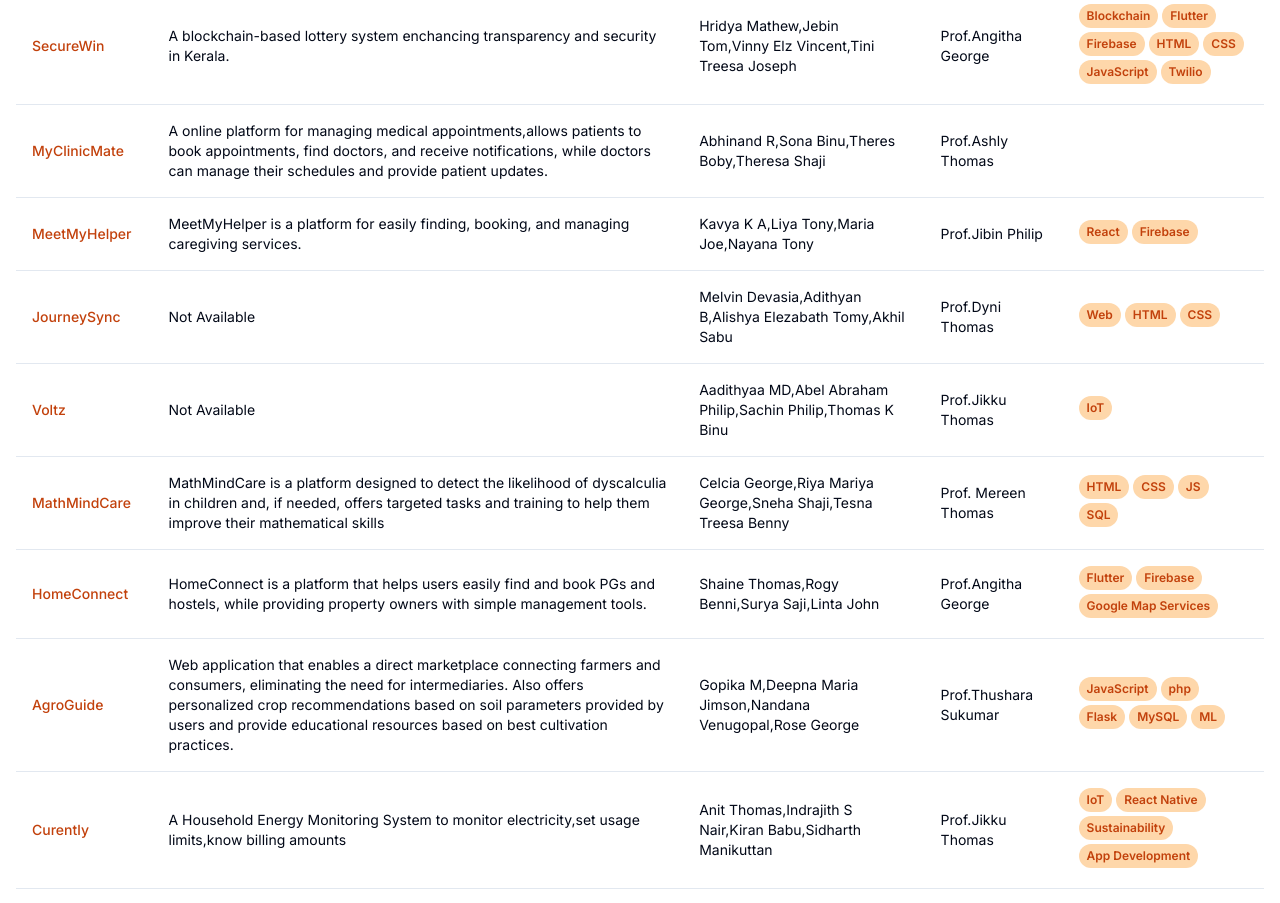
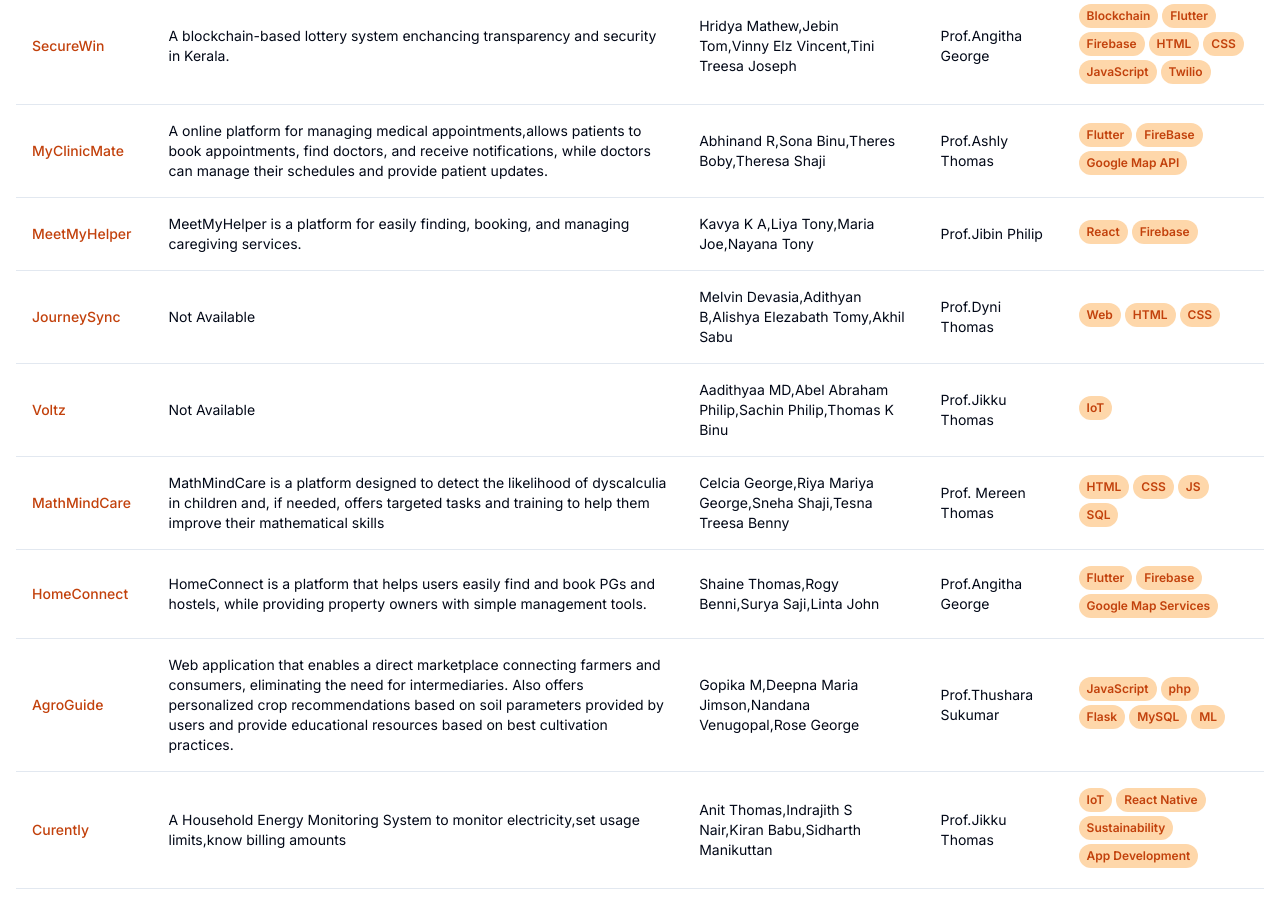
Before and after one commit to Sidharth-Manikuttan/Project-Shelf-CSE-SJCET, a Next.js app in the folder my-app/: page /project-shelf in a window 1280 px wide. Shown: the part 800-1703 px from the top of the page. Built offline with nearby package versions, Linux system fonts and the light colour scheme.

Commit message:
Update MyClinicMate project with Flutter, FireBase, and Google Map API tags

```diff
--- a/my-app/app/project-shelf/projects.js
+++ b/my-app/app/project-shelf/projects.js
@@ -23,7 +23,7 @@ const projectsData = {
         { id: 6, title: "EduNet", description: "Professional Networking and Event Engagement App for Students and Alumni", students: "Kennith Joseph, Amiya Hidayathulla,Melby Mariam Chandy,Akshay CA", supervisor: "Prof. Smitha Jacob", tags: ["Flutter", "App Development", "REST API"] },
         { id: 7, title: "LegalEase AI", description: "LegalEase is a web application that provides users with accessible legal guidance, information on specific laws, and connections to specialized legal experts.", students: "Agnel Brigit Shaji,Akash Benny,Rohan Joshy,Sereena Mariam Saji", supervisor: "Dr.Praseetha V.M", tags: ["Dialogflow", "HTML", "CSS", "JavaScript", "Firebase"] },
         { id: 8, title: "SecureWin", description: "A blockchain-based lottery system enchancing transparency and security in Kerala.", students: "Hridya Mathew,Jebin Tom,Vinny Elz Vincent,Tini Treesa Joseph", supervisor: "Prof.Angitha George", tags: ["Blockchain", "Flutter", "Firebase", "HTML", "CSS", "JavaScript", "Twilio"] },
-        { id: 9, title: "MyClinicMate", description: "A online platform for managing medical appointments,allows patients to book appointments, find doctors, and receive notifications, while doctors can manage their schedules and provide patient updates.", students: "Abhinand R,Sona Binu,Theres Boby,Theresa Shaji", supervisor: "Prof.Ashly Thomas", tags: [] },
+        { id: 9, title: "MyClinicMate", description: "A online platform for managing medical appointments,allows patients to book appointments, find doctors, and receive notifications, while doctors can manage their schedules and provide patient updates.", students: "Abhinand R,Sona Binu,Theres Boby,Theresa Shaji", supervisor: "Prof.Ashly Thomas", tags: ["Flutter", "FireBase", "Google Map API"] },
         { id: 10, title: "MeetMyHelper", description: "MeetMyHelper is a platform for easily finding, booking, and managing caregiving services.", students: "Kavya K A,Liya Tony,Maria Joe,Nayana Tony", supervisor: "Prof.Jibin Philip", tags: ["React", "Firebase"] },
         { id: 11, title: "JourneySync", description: "Not Available", students: "Melvin Devasia,Adithyan B,Alishya Elezabath Tomy,Akhil Sabu", supervisor: "Prof.Dyni Thomas", tags: ["Web", "HTML", "CSS"] },
         { id: 12, title: "Voltz", description: "Not Available", students: "Aadithyaa MD,Abel Abraham Philip,Sachin Philip,Thomas K Binu", supervisor: "Prof.Jikku Thomas", tags: ["IoT"] },
```
